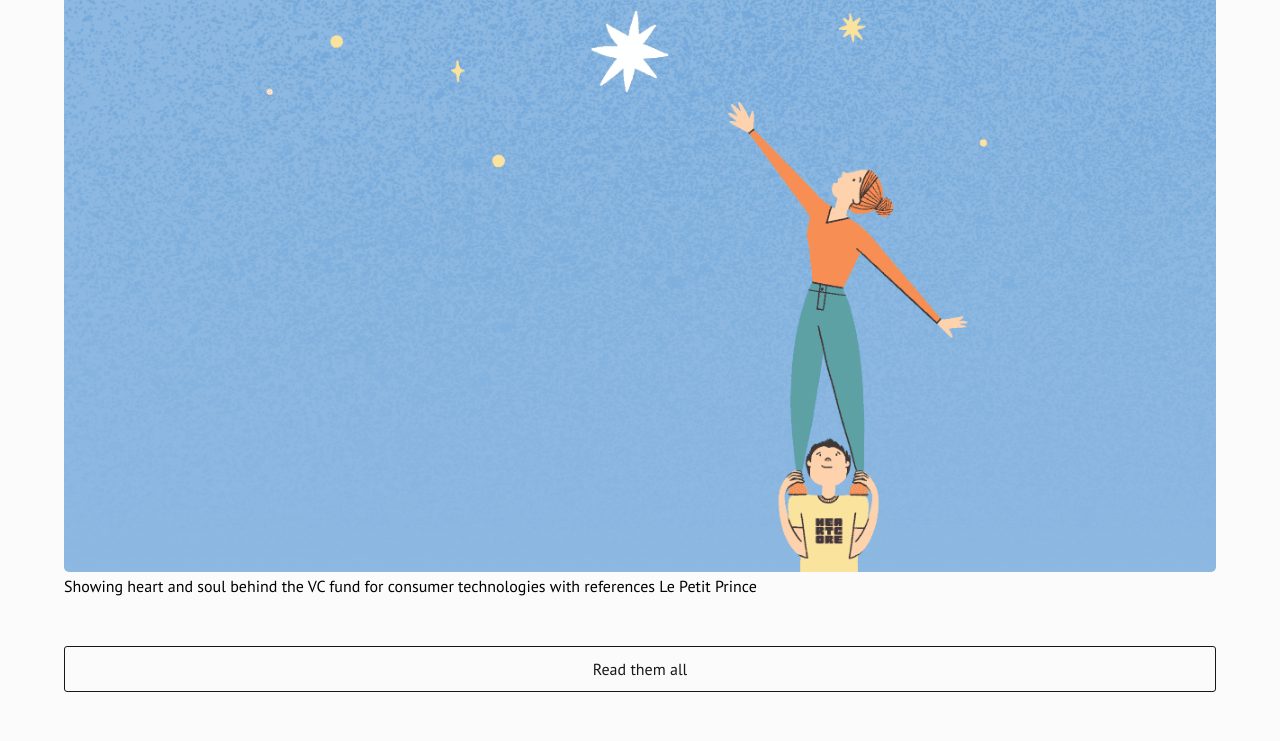
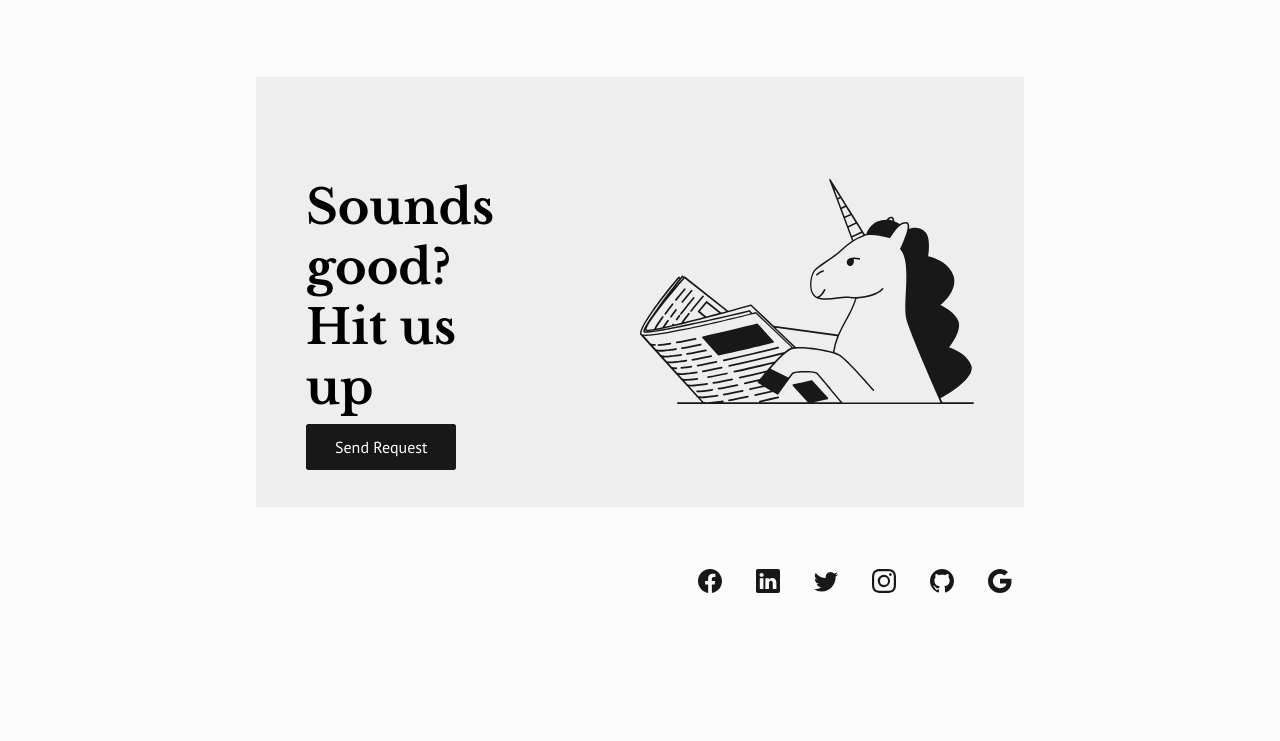
Before and after one commit to Youssefh71/Extra-Unicorn, a plain HTML site: page index.html in a window 1280 px wide. Shown: the part 1799-2540 px from the top of the page. After the commit the page ends 2458 px from the top, so only its background shows below. Drawn offline with nearby package versions, Linux system fonts and the light colour scheme.

Commit message:
first commit

```diff
--- /dev/null
+++ b/css/desktop.css
@@ -0,0 +1,90 @@
+@media screen and (min-width: 1200px) {
+
+   .container {
+       width: 60%;
+   }
+
+    .menu-burger{
+        display: none;
+    }
+
+    .menu-desktop {
+        display: flex;
+        align-items: center;
+        gap: 40px;
+        list-style: none;
+    }
+
+    .menu-desktop a {
+       text-decoration: none;
+       color: var(--black);
+    }
+
+    /**
+    *header
+    */
+
+    header h1 {
+        font-size: 3.5rem;
+        margin-bottom: 20px;
+    }
+
+    header p {
+        font-size: 1.3rem;
+    }
+    header img {
+        width: 40%;
+    }
+
+    main .card-project {
+        position: relative;
+    }
+
+main .card-project h2 {
+    position: absolute;
+    bottom: 20px;
+    left: 20px;
+    width: 30%;
+    font-size: 1.2rem;
+}
+
+main .btn-light {
+    display: none;
+}
+
+.newsletter {
+    display: flex;
+    flex-direction: row-reverse;
+    gap: 10%;
+    padding: 50px;
+    align-items: center;
+
+}
+
+main .newsletter img, main .newsletter div {
+
+    width: 50%;
+}
+
+.newsletter h3 {
+    font-size: 3rem;
+    margin-bottom: 20px;
+    }
+
+    div .btn{
+        display: inline;
+        padding: 12px 28px;
+
+    }
+
+footer ul {
+    display: flex;
+    justify-content: end;
+
+}
+
+footer ul li  {
+    border: none;
+}
+
+}
--- a/css/style.css
+++ b/css/mobile.css
@@ -11,7 +11,7 @@
 
 *{
     margin: 0;
-}
+    }
 
 body {
     font-family: var(--font-body);
--- a/index.html
+++ b/index.html
@@ -6,7 +6,10 @@
     <meta http-equiv="X-UA-Compatible" content="IE=edge">
     <meta name="viewport" content="width=device-width, initial-scale=1.0">
     <title>Document</title>
-    <link rel="stylesheet" href="css/style.css">
+    <link rel="stylesheet" href="css/mobile.css">
+    <!-- fichier css -->
+    <!-- on range-->
+    <link rel="stylesheet" href="css/desktop.css">
 </head>
 
 <body>
```
